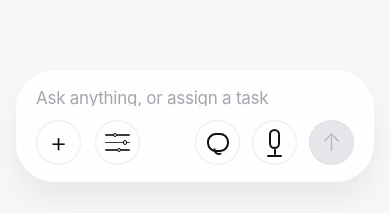
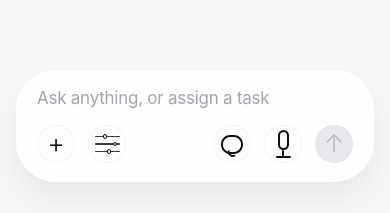
Before and after one commit to miromnb-coder/Auren, a React Native app: screen / in a window 390 px wide. Shown: the part 628-841 px from the top of the page. Built offline with nearby package versions, Linux system fonts and the light colour scheme.

Commit message:
Make composer buttons smaller and cleaner

```diff
--- a/src/components/AurenComposer.tsx
+++ b/src/components/AurenComposer.tsx
@@ -25,13 +25,13 @@ const styles = StyleSheet.create({
   shell: {
     width: '100%',
     height: 112,
-    borderRadius: 39,
+    borderRadius: 40,
     borderWidth: 1,
-    borderColor: 'rgba(255,255,255,0.82)',
+    borderColor: 'rgba(255,255,255,0.84)',
     backgroundColor: colors.surfaceStrong,
-    paddingHorizontal: 19,
+    paddingHorizontal: 20,
     paddingTop: 17,
-    paddingBottom: 16,
+    paddingBottom: 17,
     overflow: 'hidden',
     ...shadows.soft,
   },
@@ -41,7 +41,7 @@ const styles = StyleSheet.create({
     letterSpacing: -0.25,
   },
   actionsRow: {
-    marginTop: 14,
+    marginTop: 17,
     flexDirection: 'row',
     alignItems: 'center',
     justifyContent: 'space-between',
@@ -49,25 +49,25 @@ const styles = StyleSheet.create({
   leftActions: {
     flexDirection: 'row',
     alignItems: 'center',
-    gap: 14,
+    gap: 13,
   },
   rightActions: {
     flexDirection: 'row',
     alignItems: 'center',
-    gap: 12,
+    gap: 13,
   },
   iconButton: {
-    width: 45,
-    height: 45,
+    width: 38,
+    height: 38,
     borderRadius: 999,
     borderWidth: 1,
-    borderColor: colors.border,
-    backgroundColor: 'rgba(255,255,255,0.46)',
+    borderColor: 'rgba(17,24,39,0.055)',
+    backgroundColor: 'rgba(255,255,255,0.34)',
     alignItems: 'center',
     justifyContent: 'center',
   },
   sendButton: {
-    backgroundColor: colors.disabled,
-    borderColor: 'rgba(17,24,39,0.035)',
+    backgroundColor: 'rgba(225,226,232,0.78)',
+    borderColor: 'rgba(17,24,39,0.025)',
   },
 });
```
